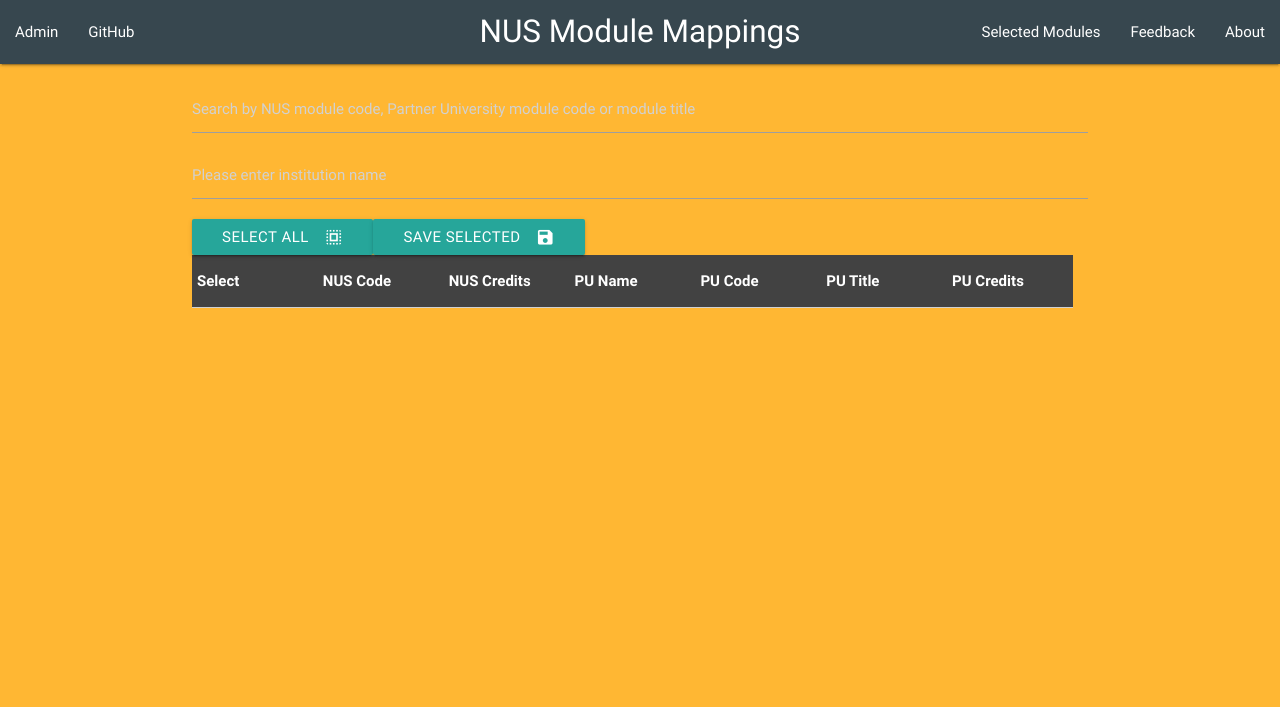
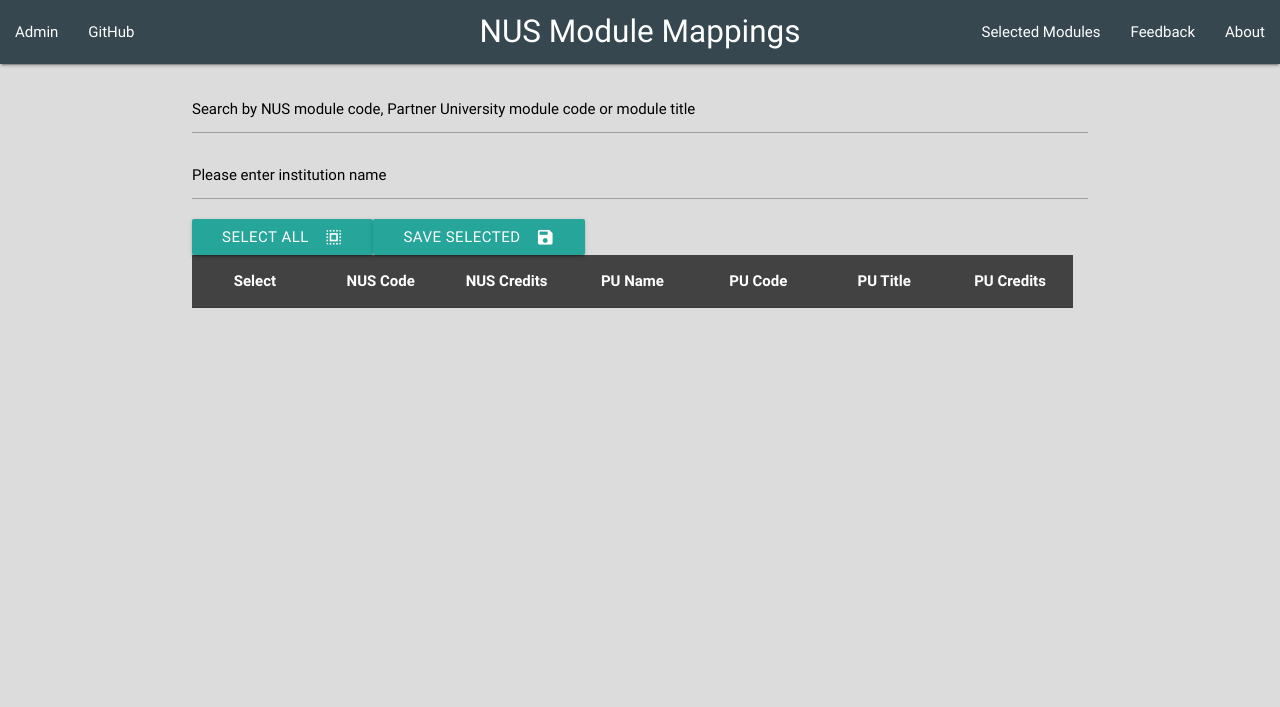
Before and after one commit to FooJenHan/Orbital, a Django app: page / in a window 1280 px wide. Shown: the top 707 px of the page. Run offline with Django 3.2, Linux system fonts and the light colour scheme; tables that the repository leaves empty hold one stand-in row (values such as "Sample post").

Commit message:
Update UI and styling

```diff
--- a/mainpage/static/mainpage/index.js
+++ b/mainpage/static/mainpage/index.js
@@ -37,7 +37,7 @@ function saveSelected(){
 
 function selectAll() {
   var text = document.getElementById('select-all').innerHTML.trim();
-  var cond = (text == "Select all<i class=\"material-icons right\">select_all</i>")
+  var cond = (text == 'Select all<i class="material-icons right">select_all</i>');
   var table = document.querySelector('table');
   var checkboxes =  document.querySelectorAll("input.filled-in")
   var selected = false;
@@ -56,11 +56,11 @@ function selectAll() {
   }
   if (cond && selected){
     document.getElementById('select-all').innerHTML
-      = "Unselect all<i class=\"material-icons right\">clear</i>";
+      = 'Unselect all<i class="material-icons right">clear</i>';
   }
   else{
     document.getElementById('select-all').innerHTML
-      = "Select all<i class=\"material-icons right\">select_all</i>";
+      = 'Select all<i class="material-icons right">select_all</i>';
   }
 
 }
--- a/mainpage/static/mainpage/style.css
+++ b/mainpage/static/mainpage/style.css
@@ -1,39 +1,64 @@
 
-body {
-  background-color: hsla(39, 100%, 50%, 0.8);
-}
-
-/*
 body {
   background-color: rgb(220,220,220);
 }
-*/
 
 .hidden {
-  display:none;
+  display: none;
 }
 
+::placeholder {
+  color: black;
+}
 
 tbody {
-    display:block;
-    height:400px;
-    overflow:auto;
+  display: block;
+  height: 400px;
+  overflow: auto;
 }
+
 thead, tbody tr {
-    display:table;
-    width:100%;
-    table-layout:fixed;
+  display: table;
+  width: 100%;
+  table-layout:fixed;
 }
+
 thead {
-    width: calc( 100% - 1em )
+  width: calc( 100% - 1em );
 }
+
+th {
+  color: white;
+}
+
+.mainpage-row {
+  background-color: #9fa8da;
+}
+
+.modlist-row {
+  background-color: #80cbc4;
+}
+
 table {
-    width:100%;
+  width: 100%;
+}
+
+#describe {
+  font-size: 18px;
+}
+
+.table-container {
+  padding: 30px;
+}
+
+.pu-header {
+  color: #000000;
+  font-size: 23px;
 }
 
 .side-nav {
   top: 64px;
-    width: 130px;
+  width: 130px;
 }
 
 .modal {
--- a/mainpage/templates/mainpage/index.html
+++ b/mainpage/templates/mainpage/index.html
@@ -17,16 +17,16 @@
       {{ form }}
     </form>
 
-    <table class="responsive-table striped">
+    <table class="responsive-table highlight centered">
       <thead class="grey darken-3">
         <tr>
-          <th scope="col" style="color: white;">Select</th>
-          <th scope="col" style="color: white;">NUS Code</th>
-          <th scope="col" style="color: white;">NUS Credits</th>
-          <th scope="col" style="color: white;">PU Name</th>
-          <th scope="col" style="color: white;">PU Code</th>
-          <th scope="col" style="color: white;">PU Title</th>
-          <th scope="col" style="color: white;">PU Credits</th>
+          <th scope="col">Select</th>
+          <th scope="col">NUS Code</th>
+          <th scope="col">NUS Credits</th>
+          <th scope="col">PU Name</th>
+          <th scope="col">PU Code</th>
+          <th scope="col">PU Title</th>
+          <th scope="col">PU Credits</th>
         </tr>
       </thead>
 
@@ -42,7 +42,7 @@
 
         <tbody id="tabledata">
         {% for item in mappings %}
-          <tr class="hidden">
+          <tr class="hidden mainpage-row">
             <td>
               <input id="{{ forloop.counter }}" type="checkbox" class="filled-in"/>
               <label for="{{ forloop.counter }}"></label>
--- a/mainpage/templates/mainpage/mod_list.html
+++ b/mainpage/templates/mainpage/mod_list.html
@@ -18,7 +18,7 @@
         </div>
       </header>
 
-      <p>
+      <p id="describe">
         This is a list of module mappings that you have chosen.
       </p>
 
```
Also changed, not shown: mainpage/static/mainpage/box_methods.js (+4 -4 lines), mainpage/static/mainpage/mod_list.js (+9 -4 lines).
